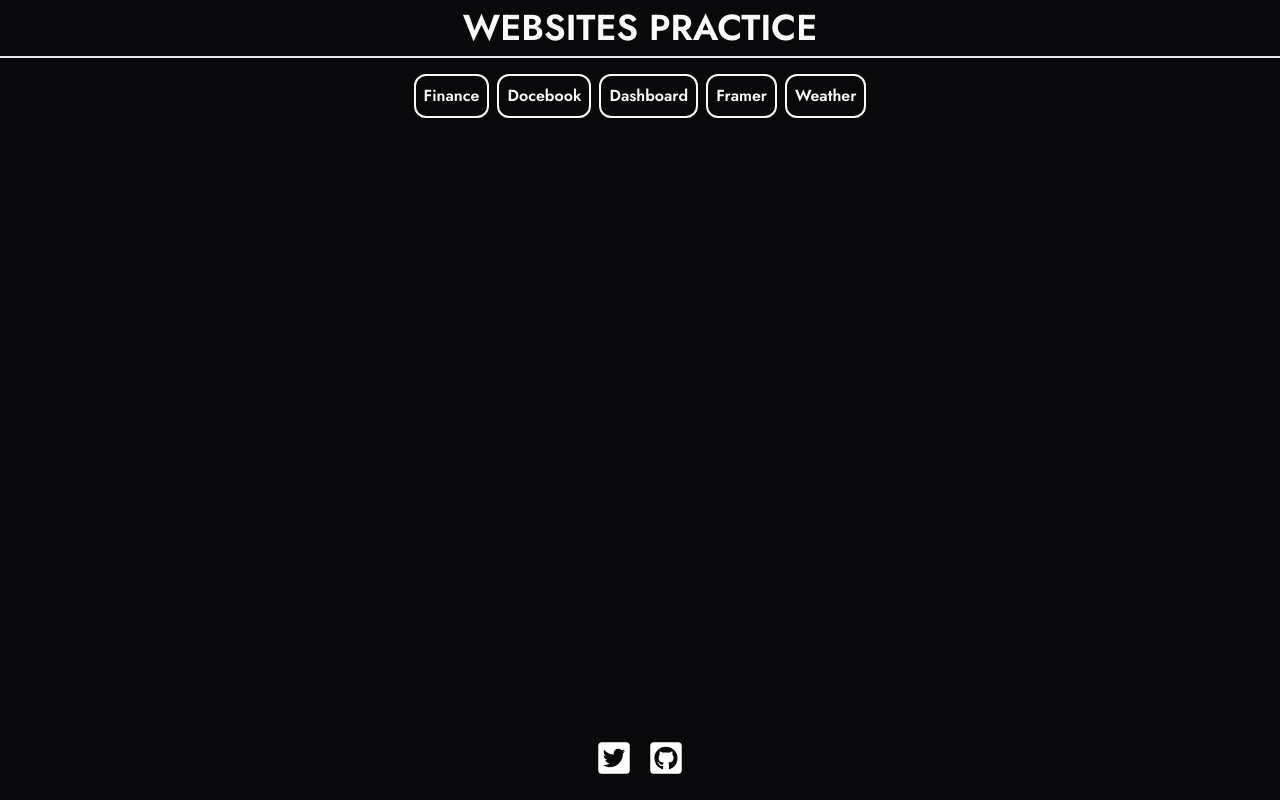
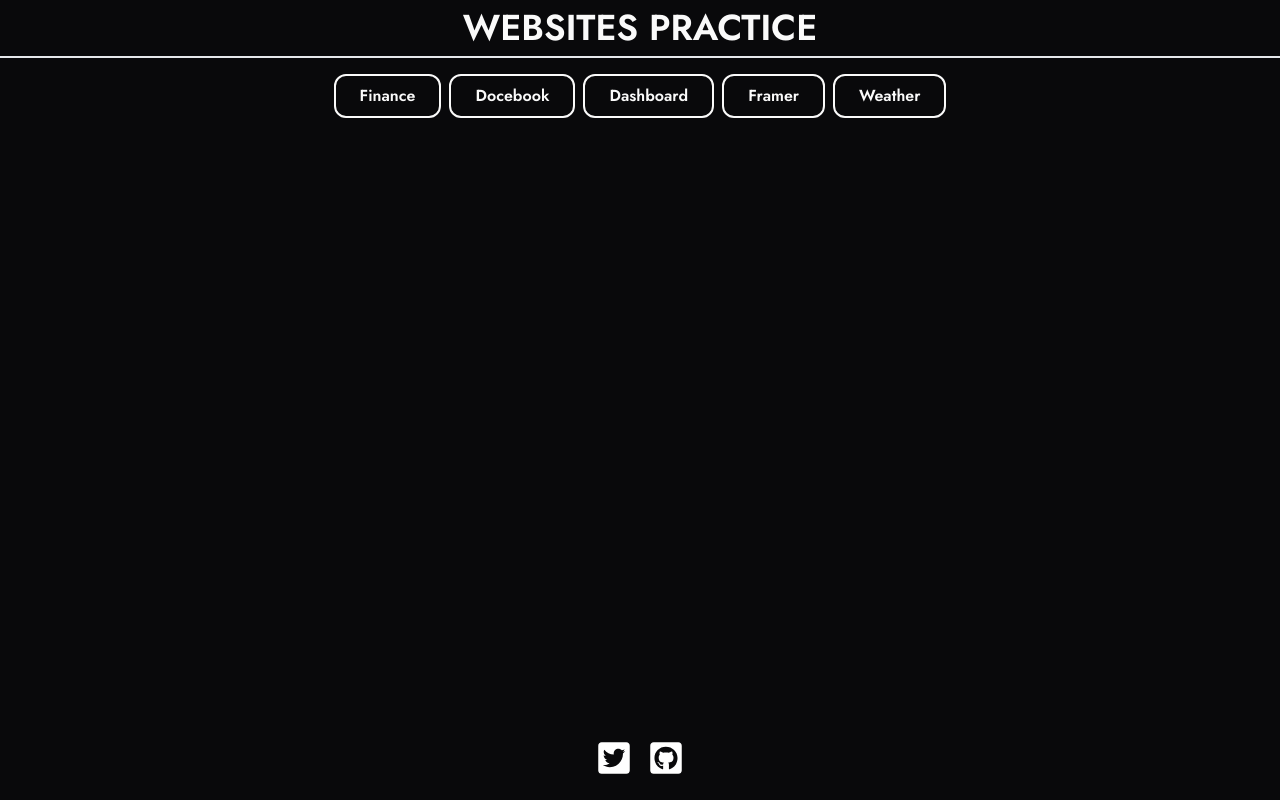
Before and after one commit to Zhoie/page-design-practice, a Next.js app: page / in a window 1280 px wide. Built offline with nearby package versions, Linux system fonts and the light colour scheme.

Commit message:
Fix:li display in row

```diff
--- a/src/app/page.tsx
+++ b/src/app/page.tsx
@@ -7,7 +7,7 @@ const styles = {
   container: ' flex flex-col h-screen ',
   title: 'text-center p-2 text-4xl text-zinc-50 border-b-2 border-bg-zinc-50 font-bold',
   ul: 'flex flex-col sm:flex-row sm:mx-auto mx-4 my-4 gap-2',
-  li:'text-center border-2 border-zinc-50 p-2 text-zinc-50 font-bold rounded-xl hover:bg-zinc-50  hover:text-zinc-900  transition duration-300 ease-in-out',
+  li:'py-2 px-6 text-center border-2 border-zinc-50 p-2 text-zinc-50 font-bold rounded-xl hover:bg-zinc-50  hover:text-zinc-900  transition duration-300 ease-in-out',
 }
 
 const websiteLinks = {
```
